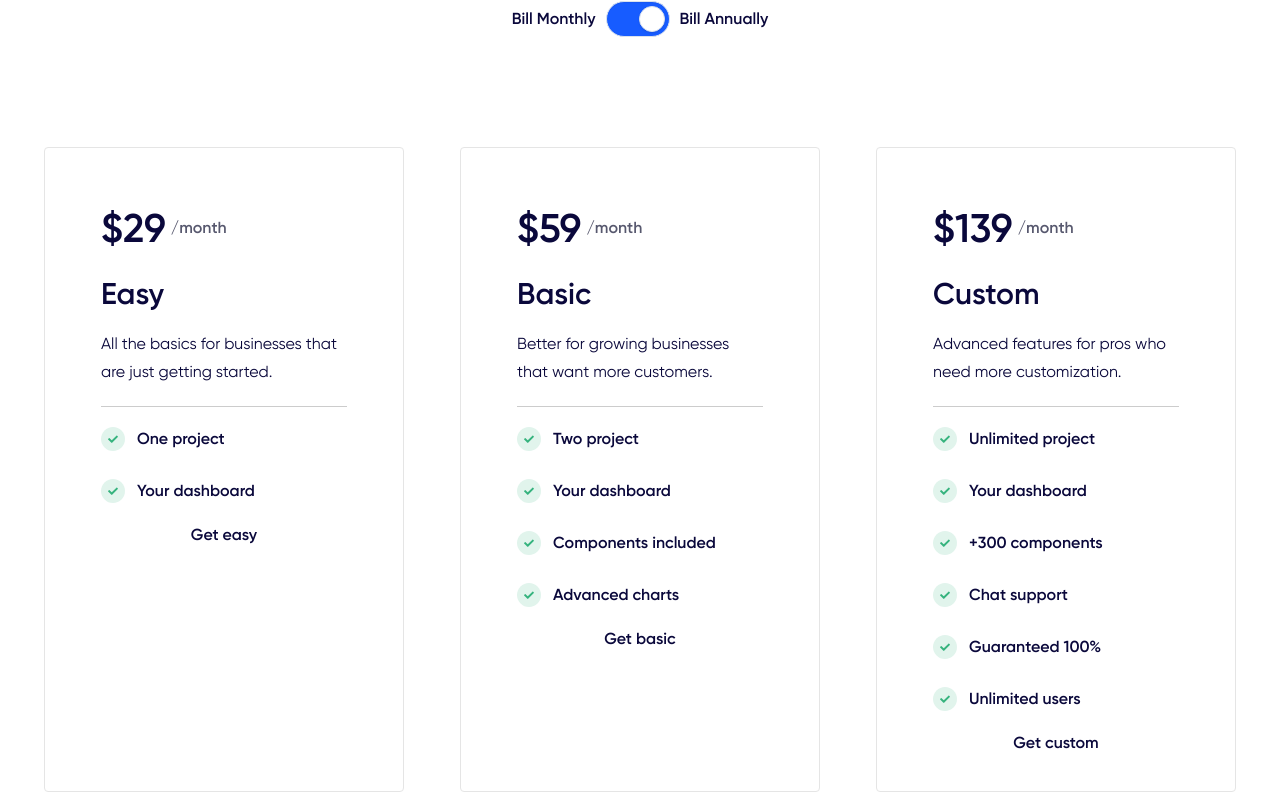
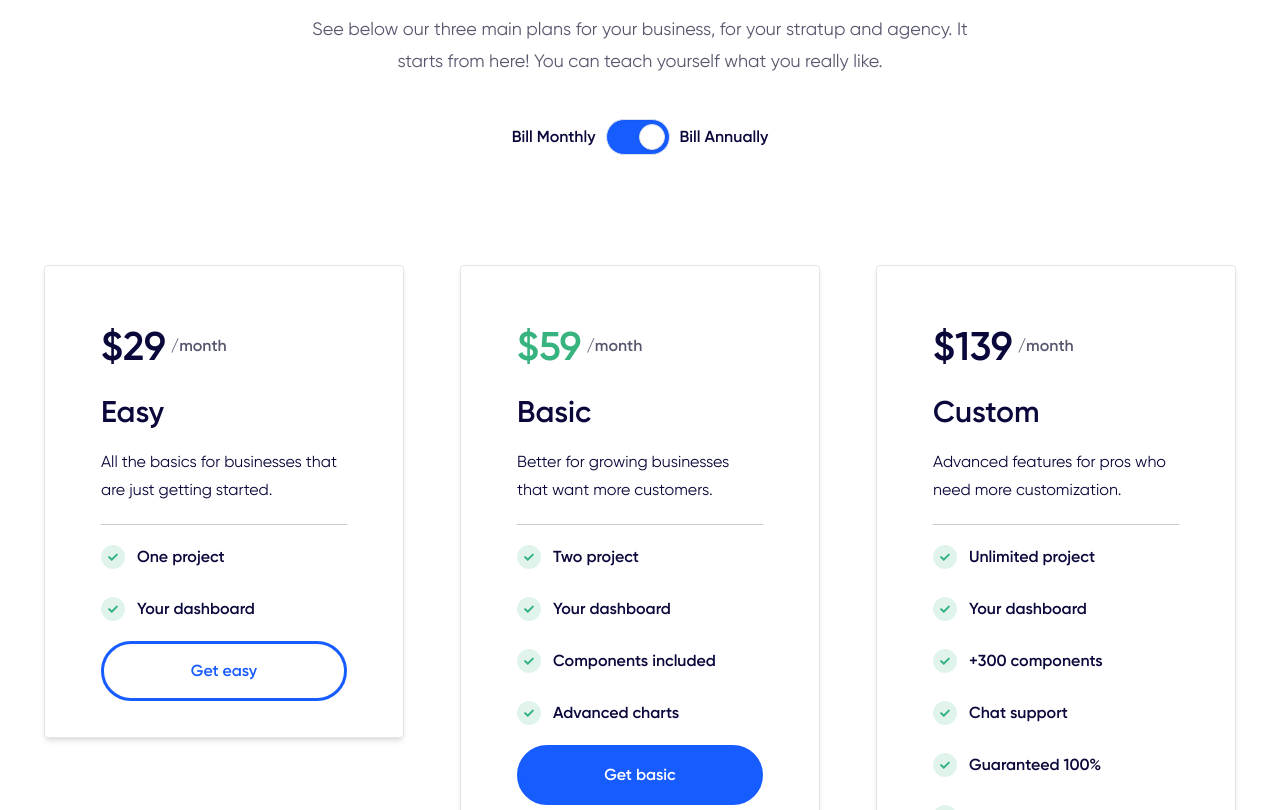
Before and after one commit to Slavinto/master-flow, a Next.js app: page /prices in a window 1280 px wide. Shown: the part 350-1160 px from the top of the page. Built offline with nearby package versions, Linux system fonts and the light colour scheme; no server answers.

Commit message:
Plan card complete

```diff
--- a/src/app/globals.css
+++ b/src/app/globals.css
@@ -104,6 +104,9 @@ main {
     .card-features-text {
         @apply font-semibold text-[16px] text-darker-blue;
     }
+    .card-button {
+        @apply btn-white rounded-full border-primary border-[3px] w-full h-[60px];
+    }
     /* ================================ ================================ */
     /* ================================ ================================ */
     /* ================================ ================================ */
--- a/src/components/plan-card.tsx
+++ b/src/components/plan-card.tsx
@@ -1,13 +1,15 @@
 import type { PlanCardProps } from "@/types";
 import Image from "next/image";
-import { Button } from "@mui/base/Button";
+import { Button } from ".";
 
 const PlanCard = ({ card }: PlanCardProps) => {
-    const { price, title, description, features, buttonText } = card;
+    const { price, title, description, features, buttonText, preferred } = card;
     return (
-        <section className='flex gap-5 flex-col max-w-[360px] border-[1.4px] rounded border-stroke-gray px-[56px] pt-[50px] pb-9'>
+        <section className='flex gap-5 flex-col shadow-md max-w-[360px] border-[1.4px] rounded border-stroke-gray px-[56px] pt-[50px] pb-9'>
             <div className='flex gap-[5px] items-center'>
-                <h3 className='card-price'>${price}</h3>
+                <h3 className={`card-price ${preferred && "text-light-green"}`}>
+                    ${price}
+                </h3>
                 <p className='card-per-month'>/month</p>
             </div>
             <h4 className='card-title'>{title}</h4>
@@ -26,7 +28,13 @@ const PlanCard = ({ card }: PlanCardProps) => {
                     </li>
                 ))}
             </ul>
-            <Button>{buttonText}</Button>
+            <Button
+                title={buttonText}
+                type='button'
+                classNames={`card-button ${
+                    preferred && "bg-primary text-white"
+                }`}
+            />
         </section>
     );
 };
--- a/src/components/plans.tsx
+++ b/src/components/plans.tsx
@@ -11,7 +11,7 @@ const Plans = () => {
     const [billAnnually, setBillAnnually] = useState(true);
 
     return (
-        <section className='flex flex-col items-center mb-[140px]'>
+        <section className='flex flex-col items-center mb-[140px] mt-[118px]'>
             <article className='pb-[100px] flex gap-5 flex-col  max-w-[900px] items-center text-center'>
                 <h2 className='page-main-text'>
                     Our plans for your strategies.
@@ -30,7 +30,7 @@ const Plans = () => {
                     <p>Bill Annually</p>
                 </div>
             </article>
-            <section className='flex gap-14'>
+            <section className='flex gap-14 items-start'>
                 {planCards.map((card) => (
                     <PlanCard card={card} key={card.title} />
                 ))}
--- a/src/constants/index.ts
+++ b/src/constants/index.ts
@@ -129,6 +129,7 @@ export const postCardsExperiences = [
 
 export const planCards = [
     {
+        preferred: false,
         price: 29,
         title: "Easy",
         description:
@@ -137,6 +138,7 @@ export const planCards = [
         buttonText: "Get easy",
     },
     {
+        preferred: true,
         price: 59,
         title: "Basic",
         description: "Better for growing businesses that want more customers.",
@@ -149,6 +151,7 @@ export const planCards = [
         buttonText: "Get basic",
     },
     {
+        preferred: false,
         price: 139,
         title: "Custom",
         description: "Advanced features for pros who need more customization.",
--- a/src/types/component-types.ts
+++ b/src/types/component-types.ts
@@ -16,6 +16,7 @@ export type PostCardProps = {
 export type PostCard = FC<PostCardProps>;
 // ===================================================
 export type PriceCard = {
+    preferred: boolean;
     price: number;
     title: string;
     description: string;
```
